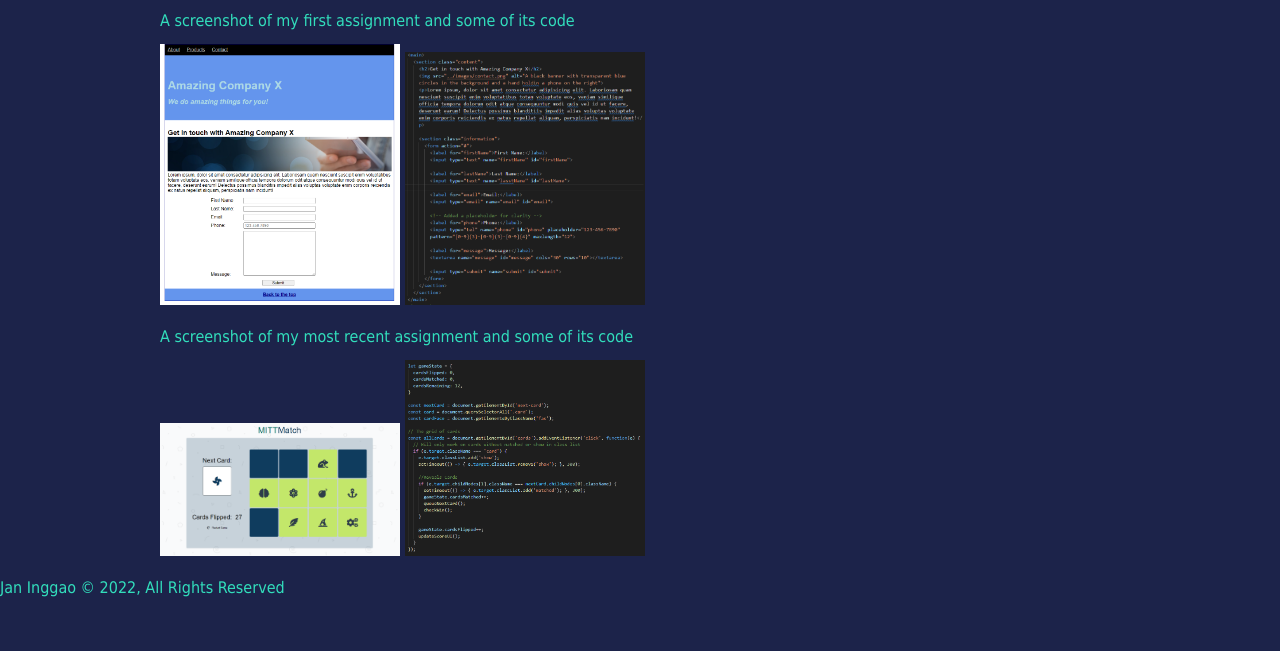
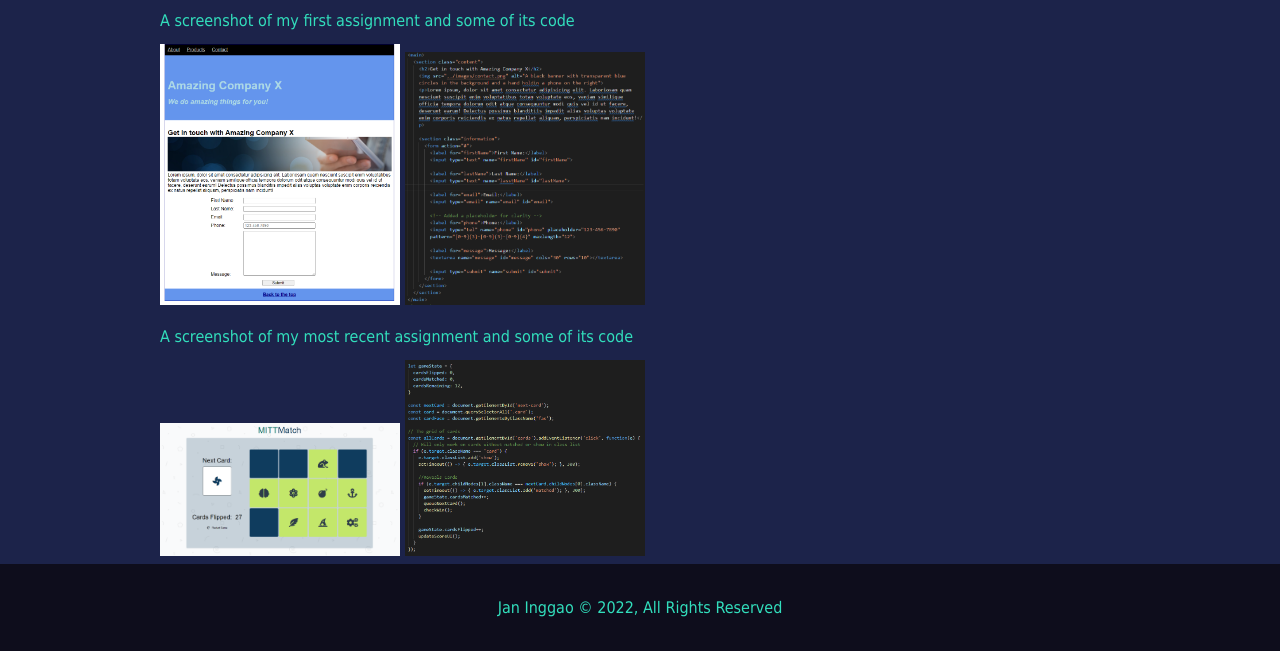
Before and after one commit to JcecInggao/Jan-Inggao-Portfolio, a plain HTML site: page index.html in a window 1280 px wide. Shown: the part 412-1063 px from the top of the page. Before the commit the page ends 1023 px from the top, so only its background shows below. Drawn offline with Linux system fonts and the light colour scheme.

Commit message:
Added style to footer

```diff
--- a/styles/style.css
+++ b/styles/style.css
@@ -105,3 +105,13 @@ nav {
   background: #335A8C;
   color: #32debc;
 }
+
+/* Footer */
+footer {
+  text-align: center;
+  background: #0e0d1c;
+  color: #5cb7c1;
+  padding: 20px;
+  width: 100%;
+  bottom: 0;
+}
```
